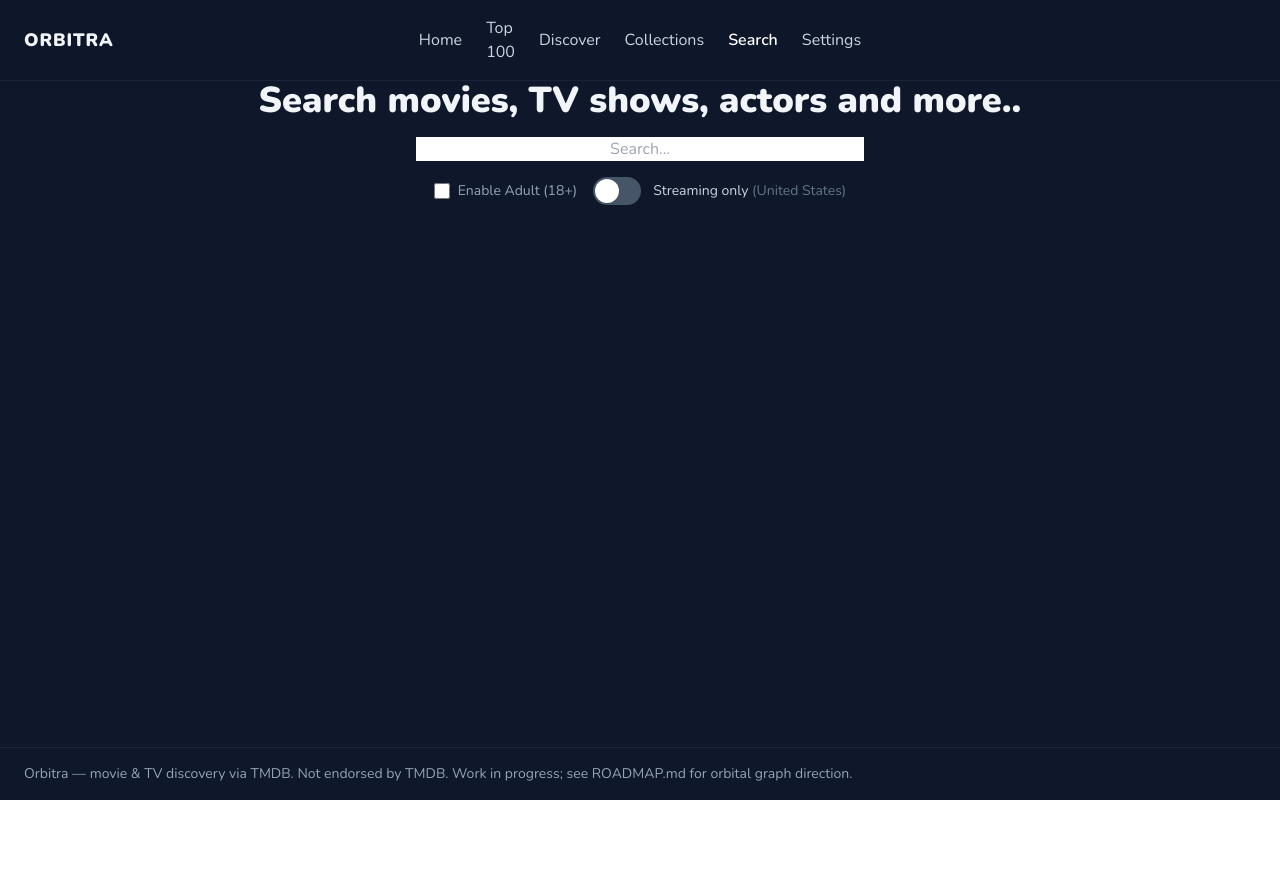
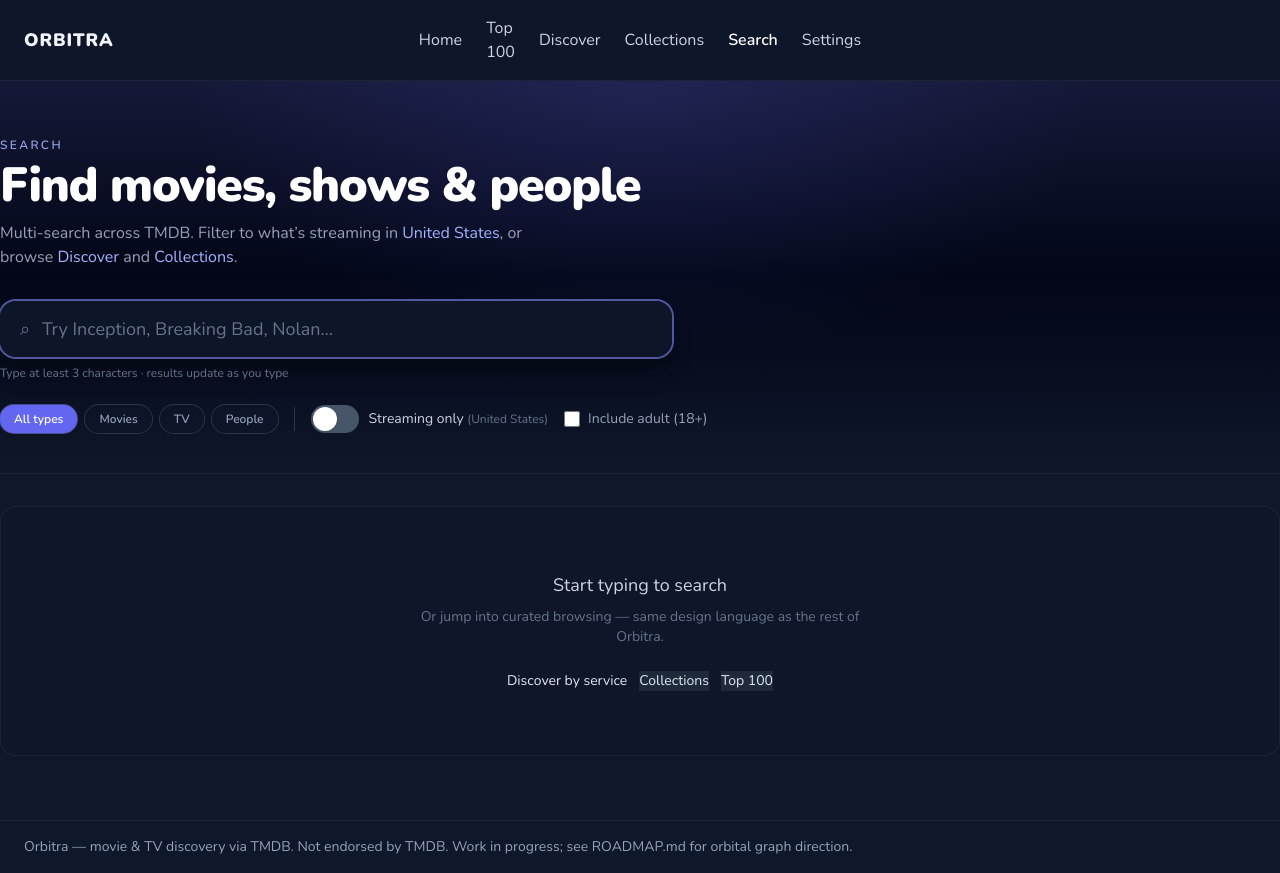
Before and after one commit to bjarkeef/orbitra, a Nuxt app: page /search in a window 1280 px wide. Before the commit the page ends 800 px from the top, so only its background shows below. Built offline with nearby package versions, Linux system fonts and the light colour scheme.

Commit message:
style(search): hero band, type chips, HomePosterCard grid aligned with app design

```diff
--- a/pages/search/index.vue
+++ b/pages/search/index.vue
@@ -1,27 +1,77 @@
 <template>
-  <div class="page-shell">
-    <div class="flex justify-center flex-col items-center">
-      <h2 class="text-3xl sm:text-4xl font-black text-center text-slate-100">
-        Search movies, TV shows, actors and more..
-      </h2>
+  <div class="search-page pb-16">
+    <!-- Hero search band -->
+    <header class="relative overflow-hidden border-b border-slate-800/80">
+      <div class="absolute inset-0 bg-gradient-to-b from-indigo-950/40 via-slate-950 to-slate-900" />
+      <div class="absolute inset-0 bg-[radial-gradient(ellipse_at_top,_var(--tw-gradient-stops))] from-indigo-500/15 via-transparent to-transparent" />
+
+      <div class="relative page-shell !pb-10 !pt-10 sm:!pt-14">
+        <p class="text-xs font-semibold uppercase tracking-[0.2em] text-indigo-300/90 text-center sm:text-left">
+          Search
+        </p>
+        <h1 class="mt-2 text-3xl sm:text-5xl font-black tracking-tight text-white text-center sm:text-left max-w-2xl">
+          Find movies, shows &amp; people
+        </h1>
+        <p class="mt-3 text-sm sm:text-base text-slate-400 max-w-xl text-center sm:text-left leading-relaxed">
+          Multi-search across TMDB. Filter to what’s streaming in
+          <NuxtLink to="/settings" class="text-indigo-300 hover:text-indigo-200 underline-offset-2 hover:underline">{{ watchRegionLabel }}</NuxtLink>,
+          or browse
+          <NuxtLink to="/discover" class="text-indigo-300 hover:text-indigo-200 underline-offset-2 hover:underline">Discover</NuxtLink>
+          and
+          <NuxtLink to="/collections" class="text-indigo-300 hover:text-indigo-200 underline-offset-2 hover:underline">Collections</NuxtLink>.
+        </p>
+
+        <div class="mt-8 max-w-2xl mx-auto sm:mx-0">
+          <label class="sr-only" for="orbitra-search-input">Search query</label>
+          <div
+            class="flex items-center gap-3 rounded-2xl bg-slate-900/90 ring-1 ring-slate-700/80 focus-within:ring-2 focus-within:ring-indigo-400/60 shadow-xl shadow-black/30 px-4 py-3 sm:px-5 sm:py-3.5 transition-shadow"
+          >
+            <span class="text-slate-500 shrink-0 text-lg" aria-hidden="true">⌕</span>
             <input
-        class="input-field mt-4 text-center w-full max-w-md min-w-control"
-        type="text"
+              id="orbitra-search-input"
+              ref="inputEl"
               v-model="query"
-        placeholder="Search..."
+              type="search"
+              autocomplete="off"
+              autocorrect="off"
+              spellcheck="false"
+              class="flex-1 min-w-0 bg-transparent text-base sm:text-lg text-slate-100 placeholder:text-slate-500 focus:outline-none"
+              placeholder="Try Inception, Breaking Bad, Nolan…"
             />
-      <div class="mt-4 flex flex-col sm:flex-row flex-wrap items-center justify-center gap-4">
-        <label class="flex items-center gap-2 cursor-pointer select-none text-sm text-slate-400">
-          <input
-            class="h-4 w-4 rounded border-slate-600 bg-slate-900 text-indigo-500 focus:ring-indigo-500/50"
-            v-model="adult"
-            name="adult"
-            type="checkbox"
-            id="adult"
-          />
-          Enable Adult (18+)
-        </label>
-        <label class="flex items-center gap-3 cursor-pointer select-none text-sm text-slate-300">
+            <button
+              v-if="query"
+              type="button"
+              class="text-xs font-semibold text-slate-400 hover:text-white shrink-0 px-2 py-1 rounded-md hover:bg-slate-800"
+              @click="clearQuery"
+            >
+              Clear
+            </button>
+          </div>
+          <p class="mt-2 text-xs text-slate-500">
+            Type at least 3 characters · results update as you type
+          </p>
+        </div>
+
+        <!-- Filters -->
+        <div class="mt-6 flex flex-col sm:flex-row flex-wrap gap-4 sm:items-center">
+          <div class="flex flex-wrap gap-2" role="group" aria-label="Result type">
+            <button
+              v-for="t in typeFilters"
+              :key="t.id"
+              type="button"
+              class="rounded-full px-3.5 py-1.5 text-xs font-semibold transition-colors ring-1"
+              :class="mediaFilter === t.id
+                ? 'bg-indigo-500 text-white ring-indigo-400/50'
+                : 'bg-slate-900/60 text-slate-400 ring-slate-700/80 hover:text-slate-200 hover:ring-slate-600'"
+              @click="mediaFilter = t.id"
+            >
+              {{ t.label }}
+            </button>
+          </div>
+
+          <div class="hidden sm:block h-6 w-px bg-slate-700/80" aria-hidden="true" />
+
+          <label class="inline-flex items-center gap-2.5 cursor-pointer select-none text-sm text-slate-300">
             <button
               type="button"
               role="switch"
@@ -37,79 +87,182 @@
             </button>
             <span>
               Streaming only
-            <span class="text-slate-500">({{ watchRegionLabel }})</span>
+              <span class="text-slate-500 text-xs">({{ watchRegionLabel }})</span>
             </span>
           </label>
+
+          <label class="inline-flex items-center gap-2 cursor-pointer select-none text-sm text-slate-400">
+            <input
+              id="search-adult"
+              v-model="adult"
+              type="checkbox"
+              class="h-4 w-4 rounded border-slate-600 bg-slate-900 text-indigo-500 focus:ring-indigo-500/50"
+            />
+            Include adult (18+)
+          </label>
         </div>
-      <p v-if="streamingOnly" class="mt-2 text-xs text-slate-500 text-center max-w-md">
-        Only titles with a subscription stream in your country (set in
-        <NuxtLink to="/settings" class="text-indigo-300 underline">Settings</NuxtLink>).
-        People are excluded from results.
+
+        <p v-if="streamingOnly" class="mt-3 text-xs text-slate-500 max-w-xl">
+          Only titles with a subscription stream in your country. People are hidden while this is on.
+        </p>
+      </div>
+    </header>
+
+    <div class="page-shell !pt-8">
+      <!-- Idle / empty query -->
+      <div
+        v-if="!activeQuery"
+        class="rounded-2xl border border-slate-800/80 bg-slate-900/40 px-6 py-12 sm:py-16 text-center"
+      >
+        <p class="text-lg text-slate-300 font-medium">Start typing to search</p>
+        <p class="mt-2 text-sm text-slate-500 max-w-md mx-auto">
+          Or jump into curated browsing — same design language as the rest of Orbitra.
+        </p>
+        <div class="mt-6 flex flex-wrap justify-center gap-3">
+          <NuxtLink to="/discover" class="btn-primary text-sm">Discover by service</NuxtLink>
+          <NuxtLink to="/collections" class="btn-secondary text-sm !bg-slate-800">Collections</NuxtLink>
+          <NuxtLink to="/100" class="btn-secondary text-sm !bg-slate-800">Top 100</NuxtLink>
+        </div>
+      </div>
+
+      <template v-else>
+        <div class="flex flex-wrap items-end justify-between gap-3 mb-6">
+          <div>
+            <h2 class="text-xl sm:text-2xl font-bold text-slate-100">
+              <template v-if="loading">Searching…</template>
+              <template v-else-if="error">Something went wrong</template>
+              <template v-else-if="filteredResults.length">
+                {{ filteredResults.length }} result{{ filteredResults.length === 1 ? '' : 's' }}
+              </template>
+              <template v-else>No matches</template>
+            </h2>
+            <p class="text-sm text-slate-500 mt-0.5">
+              for “{{ activeQuery }}”
+              <span v-if="mediaFilter !== 'all'"> · {{ mediaFilterLabel }}</span>
+              <span v-if="streamingOnly"> · streaming in {{ watchRegionLabel }}</span>
+            </p>
+          </div>
+        </div>
+
+        <div v-if="loading">
+          <SkeletonPosterGrid :count="12" />
+          <p v-if="streamingOnly" class="text-center text-xs text-slate-500 mt-4">
+            Checking availability in {{ watchRegionLabel }}…
           </p>
         </div>
 
-    <div class="results mt-6">
-      <div v-if="loading">
-        <SkeletonPosterGrid :count="12" />
-        <p v-if="streamingOnly" class="text-center text-xs text-slate-500 mt-3">
-          Checking availability in {{ watchRegionLabel }}…
+        <div
+          v-else-if="error"
+          class="rounded-2xl border border-slate-800 bg-slate-900/50 px-6 py-10 text-center"
+        >
+          <p class="text-slate-300">{{ error }}</p>
+          <button type="button" class="btn-primary mt-4 text-sm" @click="search">
+            Try again
+          </button>
+        </div>
+
+        <template v-else-if="filteredResults.length">
+          <div class="poster-grid">
+            <HomePosterCard
+              v-for="item in filteredResults"
+              :key="(item.media_type || 'x') + '-' + item.id"
+              :item="item"
+            />
+          </div>
+          <div class="mt-10 flex justify-center">
+            <button
+              type="button"
+              class="btn-primary"
+              :disabled="loadingMore"
+              @click="getMore"
+            >
+              {{ loadingMore ? 'Loading…' : 'Load more results' }}
+            </button>
+          </div>
+        </template>
+
+        <div
+          v-else
+          class="rounded-2xl border border-slate-800/80 bg-slate-900/40 px-6 py-12 text-center"
+        >
+          <p class="text-lg text-slate-300">No results for “{{ activeQuery }}”</p>
+          <p class="mt-2 text-sm text-slate-500 max-w-sm mx-auto">
+            <template v-if="streamingOnly">
+              Try turning off streaming only, or change country in Settings.
+            </template>
+            <template v-else-if="mediaFilter !== 'all'">
+              Try “All types”, or a different spelling.
+            </template>
+            <template v-else>
+              Check the spelling, or browse Discover instead.
+            </template>
           </p>
         </div>
-      <div v-else-if="error" class="text-center text-slate-400 py-6">
-        <p>{{ error }}</p>
-      </div>
-      <div v-else-if="movies && movies.length > 0">
-        <SearchMovieGrid :movies="visibleMovies" />
-        <button
-          type="button"
-          class="btn-load-more"
-          @click="getMore"
-        >
-          {{ loadingMoreMovies ? 'Fetching more...' : 'See more results' }}
-        </button>
-      </div>
-      <div v-else-if="searched && query && query.length > 2">
-        <div class="flex justify-center">
-          <p class="text-lg sm:text-xl text-slate-400">
-            No results for: {{ query }}
-            <span v-if="streamingOnly" class="block text-sm mt-2 text-slate-500">
-              Try turning off streaming only, or change country in Settings.
-            </span>
-          </p>
-        </div>
-      </div>
+      </template>
     </div>
   </div>
 </template>
 
 <script setup>
+useHead({ title: 'Search — Orbitra' })
+
 const { watchRegion, watchRegionLabel } = useWatchRegion()
 
-const movies = ref(null)
+const inputEl = ref(null)
+const query = ref('')
+const adult = ref(false)
+const streamingOnly = ref(false)
+const mediaFilter = ref('all')
+const results = ref([])
 const loading = ref(false)
 const error = ref(null)
 const searched = ref(false)
-const query = ref('')
-const adult = ref(false)
-const streamingOnly = ref(false)
-const currentMoviePage = ref(2)
-const loadingMoreMovies = ref(false)
+const nextPage = ref(2)
+const loadingMore = ref(false)
 let _debounceTimer = null
 
-const visibleMovies = computed(() => {
-  if (!movies.value) return []
-  return currentMoviePage.value < 3 ? movies.value.slice(0, 18) : movies.value
+const typeFilters = [
+  { id: 'all', label: 'All types' },
+  { id: 'movie', label: 'Movies' },
+  { id: 'tv', label: 'TV' },
+  { id: 'person', label: 'People' },
+]
+
+const activeQuery = computed(() => (query.value || '').trim())
+
+const mediaFilterLabel = computed(() =>
+  typeFilters.find((t) => t.id === mediaFilter.value)?.label || '',
+)
+
+const filteredResults = computed(() => {
+  const list = results.value || []
+  if (mediaFilter.value === 'all') return list
+  return list.filter((item) => {
+    const t = (item.media_type || '').toLowerCase()
+    if (mediaFilter.value === 'movie') return t === 'movie' || (!t && item.title)
+    if (mediaFilter.value === 'tv') return t === 'tv' || (!t && item.name && !item.title)
+    if (mediaFilter.value === 'person') return t === 'person'
+    return true
   })
+})
+
+function clearQuery() {
+  query.value = ''
+  results.value = []
+  searched.value = false
+  error.value = null
+  nextTick(() => inputEl.value?.focus?.())
+}
 
 function scheduleSearch() {
   if (_debounceTimer) clearTimeout(_debounceTimer)
-  const q = (query.value || '').trim()
+  const q = activeQuery.value
   if (q.length <= 2) {
-    movies.value = null
+    results.value = []
     searched.value = false
     error.value = null
     loading.value = false
-    currentMoviePage.value = 2
+    nextPage.value = 2
     return
   }
   _debounceTimer = setTimeout(() => search(), 300)
@@ -117,13 +270,17 @@ function scheduleSearch() {
 
 watch(query, () => scheduleSearch())
 watch(adult, () => {
-  if (query.value && query.value.length > 2) scheduleSearch()
+  if (activeQuery.value.length > 2) scheduleSearch()
 })
 watch(streamingOnly, () => {
-  if (query.value && query.value.length > 2) scheduleSearch()
+  if (activeQuery.value.length > 2) scheduleSearch()
 })
 watch(watchRegion, () => {
-  if (streamingOnly.value && query.value && query.value.length > 2) scheduleSearch()
+  if (streamingOnly.value && activeQuery.value.length > 2) scheduleSearch()
+})
+
+onMounted(() => {
+  inputEl.value?.focus?.()
 })
 
 onBeforeUnmount(() => {
@@ -138,22 +295,22 @@ async function applyStreamingFilter(list) {
 
 async function search() {
   const { searchMulti } = useTmdb()
-  const q = (query.value || '').trim()
+  const q = activeQuery.value
   if (q.length <= 2) return
 
   loading.value = true
   error.value = null
   searched.value = true
-  currentMoviePage.value = 2
+  nextPage.value = 2
   try {
-    const results = await searchMulti(q, { include_adult: adult.value })
-    let list = results.results || []
+    const res = await searchMulti(q, { include_adult: adult.value })
+    let list = res.results || []
     list = list.slice().sort((a, b) => (b.vote_count || 0) - (a.vote_count || 0))
     list = await applyStreamingFilter(list)
-    movies.value = list
+    results.value = list
   } catch (e) {
     error.value = e?.statusMessage || e?.message || 'Search failed.'
-    movies.value = []
+    results.value = []
   } finally {
     loading.value = false
   }
@@ -161,23 +318,23 @@ async function search() {
 
 async function getMore() {
   const { searchMulti } = useTmdb()
-  const q = (query.value || '').trim()
+  const q = activeQuery.value
   if (!q) return
-  loadingMoreMovies.value = true
+  loadingMore.value = true
   try {
-    const page = currentMoviePage.value
+    const page = nextPage.value
     const data = await searchMulti(q, {
       page,
       include_adult: adult.value,
     })
-    currentMoviePage.value++
+    nextPage.value++
     let extra = data.results || []
     extra = await applyStreamingFilter(extra)
-    movies.value.push(...extra)
-  } catch (e) {
+    results.value = [...results.value, ...extra]
+  } catch {
     /* ignore pagination errors */
   } finally {
-    loadingMoreMovies.value = false
+    loadingMore.value = false
   }
 }
 </script>
```
Lines whose indentation alone changed are shown as unchanged.
